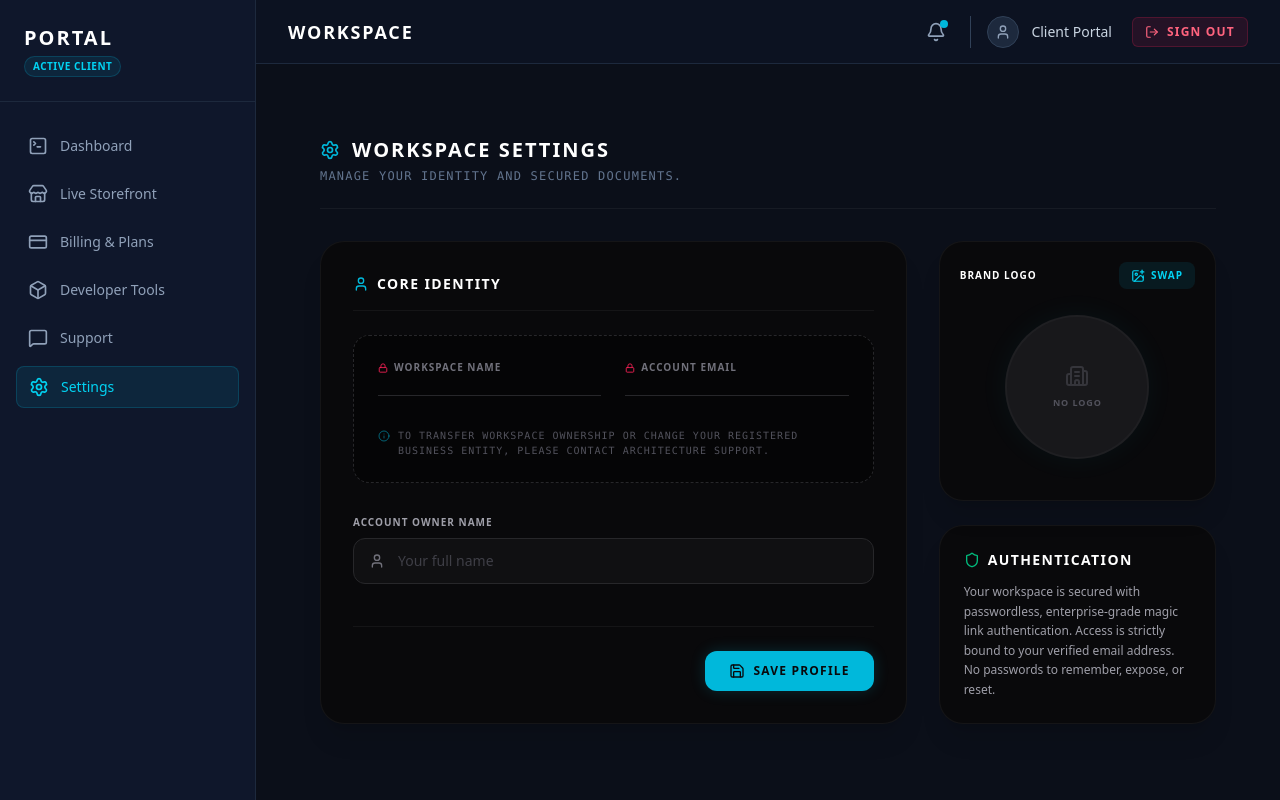
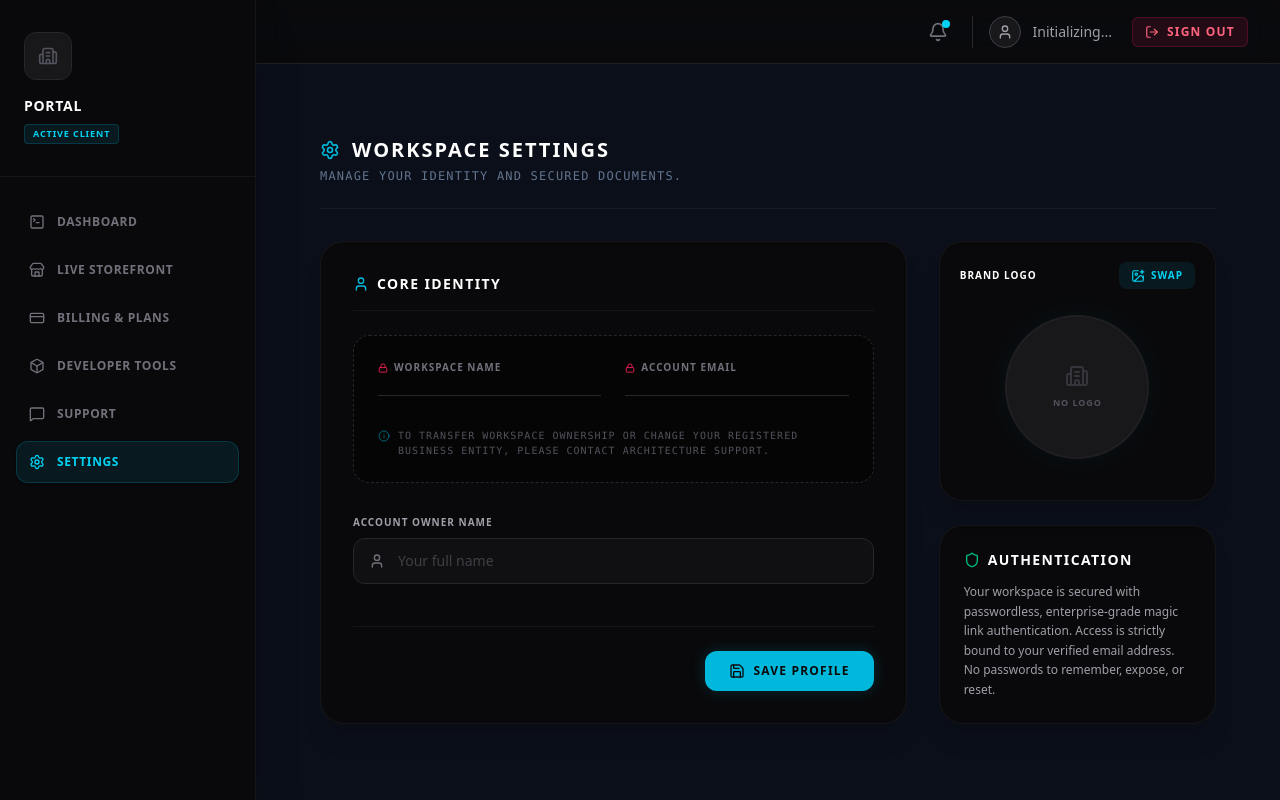
Before and after one commit to cs-alt-solutions/alternative-solutions-web, a Next.js app: page /portal/1/settings in a window 1280 px wide. Built offline with nearby package versions, Linux system fonts and the light colour scheme; no server answers; the database is empty.

Commit message:
updates yay

```diff
--- a/src/components/portal/core/AppIframe.tsx
+++ b/src/components/portal/core/AppIframe.tsx
@@ -3,40 +3,43 @@
 
 import React, { useState } from 'react';
 import { Loader2, ExternalLink } from 'lucide-react';
+import { getPortalTheme } from '../core/theme'; // 🚀 Importing the Theme Engine
 
-export default function AppIframe({ url, title }: { url: string, title?: string }) {
+export default function AppIframe({ url, title, clientId }: { url: string, title?: string, clientId?: string }) {
   const [isLoading, setIsLoading] = useState(true);
 
+  // 🚀 Fetch the theme, falling back to 'client' default if no ID is passed
+  const currentTheme = getPortalTheme(clientId || '');
+
   return (
-    // CHANGED: Added max-w-6xl and mx-auto to constrain the width and center it elegantly
     <div className="relative w-full h-full min-h-[75vh] max-w-6xl mx-auto bg-black/40 border border-white/5 rounded-2xl overflow-hidden flex flex-col group shadow-2xl">
 
-      {/* Synthetic Application Header */}
-      <div className="h-10 bg-slate-900/80 border-b border-slate-800 flex items-center justify-between px-4 shrink-0 backdrop-blur-md">
+      {/* Synthetic Application Header (Upgraded to Zinc) */}
+      <div className="h-10 bg-zinc-950/80 border-b border-zinc-800/80 flex items-center justify-between px-4 shrink-0 backdrop-blur-md">
         <div className="flex gap-2">
-          <div className="w-2.5 h-2.5 rounded-full bg-slate-700" />
-          <div className="w-2.5 h-2.5 rounded-full bg-slate-700" />
-          <div className="w-2.5 h-2.5 rounded-full bg-slate-700" />
+          <div className="w-2.5 h-2.5 rounded-full bg-zinc-800" />
+          <div className="w-2.5 h-2.5 rounded-full bg-zinc-800" />
+          <div className="w-2.5 h-2.5 rounded-full bg-zinc-800" />
         </div>
-        <span className="text-[10px] font-mono text-slate-500 uppercase tracking-widest">
+        <span className="text-[10px] font-mono text-zinc-500 uppercase tracking-widest">
           {title || 'Active Prototype Session'}
         </span>
         <a
           href={url}
           target="_blank"
           rel="noreferrer"
-          className="text-slate-500 hover:text-cyan-400 transition-colors"
+          className={`text-zinc-500 ${currentTheme.hoverText} transition-colors`}
           title="Pop out into new window"
         >
           <ExternalLink size={14} />
         </a>
       </div>
 
-      {/* Loading Telemetry */}
+      {/* Loading Telemetry (Themed) */}
       {isLoading && (
         <div className="absolute inset-0 top-10 flex flex-col items-center justify-center bg-black/80 backdrop-blur-md z-10">
-          <Loader2 size={32} className="text-cyan-500 animate-spin mb-4" />
-          <span className="text-xs font-mono text-cyan-400 uppercase tracking-widest animate-pulse">
+          <Loader2 size={32} className={`${currentTheme.text} animate-spin mb-4`} />
+          <span className={`text-xs font-mono ${currentTheme.text} uppercase tracking-widest animate-pulse`}>
             Initializing Environment...
           </span>
         </div>
--- a/src/components/portal/core/PortalHeader.tsx
+++ b/src/components/portal/core/PortalHeader.tsx
@@ -1,36 +1,30 @@
-/* src/components/portal/layout/PortalHeader.tsx */
+/* src/components/portal/core/PortalHeader.tsx */
 'use client';
 
-import { useEffect, useState } from 'react';
+import { useState, useEffect } from 'react';
 import { Bell, User, LogOut } from 'lucide-react';
 import { supabase } from '@/utils/supabase';
 import { useRouter } from 'next/navigation';
+import { PORTAL_COPY } from '@/config/clients/portal';
+import { getPortalTheme } from './theme'; // 🚀 Importing the Theme Engine
 
 export default function PortalHeader({ clientId }: { clientId: string }) {
-  const [workspaceName, setWorkspaceName] = useState('Loading...');
   const [contactEmail, setContactEmail] = useState('Initializing...');
   const [isLoggingOut, setIsLoggingOut] = useState(false);
   const router = useRouter();
 
-  // Fetch the live storefront identity by immutable UUID
+  // 🚀 Fetch the dynamic theme
+  const currentTheme = getPortalTheme(clientId);
+
   useEffect(() => {
-    const fetchStorefront = async () => {
-      const { data, error } = await supabase
-        .from('storefronts')
-        .select('business_name, contact_email')
-        .eq('id', clientId)
-        .single();
-
-      if (!error && data) {
-        setWorkspaceName(data.business_name || 'My Storefront');
-        setContactEmail(data.contact_email || 'Active Client');
-      } else {
-        setWorkspaceName('Workspace');
-        setContactEmail('Client Portal');
+    const fetchUser = async () => {
+      const { data: { user } } = await supabase.auth.getUser();
+      if (user && user.email) {
+        setContactEmail(user.email);
       }
     };
-    fetchStorefront();
-  }, [clientId]);
+    fetchUser();
+  }, []);
 
   const handleSignOut = async () => {
     setIsLoggingOut(true);
@@ -39,23 +33,22 @@ export default function PortalHeader({ clientId }: { clientId: string }) {
   };
 
   return (
-    <header className="h-16 bg-slate-900/50 backdrop-blur-md border-b border-slate-800 flex items-center justify-between px-8">
-      <div>
-        <h1 className="text-lg font-bold text-white uppercase tracking-widest">
-          {workspaceName}
-        </h1>
-      </div>
+    <header className="h-16 bg-zinc-950/80 backdrop-blur-md border-b border-zinc-800/80 flex items-center justify-end px-8 sticky top-0 z-30">
       <div className="flex items-center gap-4">
-        <button className="p-2 text-slate-400 hover:text-white transition-colors relative">
+
+        {/* Notifications */}
+        <button className={`p-2 text-zinc-500 ${currentTheme.hoverText} transition-colors relative`}>
           <Bell className="w-5 h-5" />
-          <span className="absolute top-1.5 right-1.5 w-2 h-2 bg-cyan-500 rounded-full"></span>
+          {/* 🚀 Using bg-current to dynamically inherit the text color for the background! */}
+          <span className={`absolute top-1.5 right-1.5 w-2 h-2 rounded-full ${currentTheme.text} bg-current shadow-sm`}></span>
         </button>
 
-        <div className="flex items-center gap-3 pl-4 border-l border-slate-700">
-          <div className="w-8 h-8 rounded-full bg-slate-800 flex items-center justify-center border border-slate-700">
-            <User className="w-4 h-4 text-slate-400" />
+        {/* User Profile & Logout */}
+        <div className="flex items-center gap-3 pl-4 border-l border-zinc-800">
+          <div className="w-8 h-8 rounded-full bg-zinc-900 flex items-center justify-center border border-zinc-700">
+            <User className="w-4 h-4 text-zinc-400" />
           </div>
-          <span className="text-sm font-medium text-slate-300 mr-2 truncate max-w-37.5">
+          <span className="text-sm font-medium text-zinc-400 mr-2 hidden md:block">
             {contactEmail}
           </span>
 
@@ -65,9 +58,10 @@ export default function PortalHeader({ clientId }: { clientId: string }) {
             className="flex items-center gap-2 px-3 py-1.5 bg-rose-500/10 text-rose-400 border border-rose-500/20 hover:bg-rose-500/20 rounded-md text-xs font-bold uppercase tracking-widest transition-all cursor-pointer disabled:opacity-50"
           >
             <LogOut size={14} />
-            {isLoggingOut ? 'SIGNING OUT...' : 'SIGN OUT'}
+            {isLoggingOut ? PORTAL_COPY.header.signingOut : PORTAL_COPY.header.signOut}
           </button>
         </div>
+
       </div>
     </header>
   );
--- a/src/components/portal/core/PortalSidebar.tsx
+++ b/src/components/portal/core/PortalSidebar.tsx
@@ -2,75 +2,53 @@
 'use client';
 
 import { useState, useEffect } from 'react';
-import { FileUp, Box, Settings, MessageSquare, TerminalSquare, Menu, X, ArrowLeft, Store, CreditCard } from 'lucide-react';
+import { Box, Settings, MessageSquare, TerminalSquare, Menu, X, ArrowLeft, Store, CreditCard, Building2 } from 'lucide-react';
 import Link from 'next/link';
 import { usePathname } from 'next/navigation';
 import { supabase } from '@/utils/supabase';
-
-// 1. Define our visual themes
-const THEMES = {
-  client: {
-    badge: 'ACTIVE CLIENT',
-    bg: 'bg-cyan-500/10',
-    text: 'text-cyan-400',
-    border: 'border-cyan-500/20',
-    hoverText: 'hover:text-cyan-400',
-  },
-  beta: {
-    badge: 'BETA PARTNER',
-    bg: 'bg-purple-500/10',
-    text: 'text-purple-400',
-    border: 'border-purple-500/20',
-    hoverText: 'hover:text-purple-400',
-  },
-  internal: {
-    badge: 'INTERNAL STAFF',
-    bg: 'bg-emerald-500/10',
-    text: 'text-emerald-400',
-    border: 'border-emerald-500/20',
-    hoverText: 'hover:text-emerald-400',
-  }
-};
+import { PORTAL_COPY } from '@/config/clients/portal';
+import { getPortalTheme } from './theme'; // 🚀 Importing your new Design System!
 
 export default function PortalSidebar({ clientId }: { clientId: string }) {
   const pathname = usePathname();
   const [isOpen, setIsOpen] = useState(false);
   const [showSwitchWorkspace, setShowSwitchWorkspace] = useState(false);
 
-  // Check if they have multiple workspaces so we can hide/show the Switch button
+  const [brandData, setBrandData] = useState<{ logo: string | null, name: string }>({ logo: null, name: PORTAL_COPY.sidebar.title });
+
+  // 🚀 One line of code grabs all the correct colors!
+  const currentTheme = getPortalTheme(clientId);
+
   useEffect(() => {
-    const checkWorkspaceCount = async () => {
+    const initSidebar = async () => {
       const { data: { user } } = await supabase.auth.getUser();
-      if (!user || !user.email) return;
+      if (user && user.email) {
+        const { data: workspaces } = await supabase
+          .from('storefronts')
+          .select('status, is_template')
+          .eq('contact_email', user.email);
 
-      const { data } = await supabase
+        const activeCount = workspaces?.filter(s => (s.status === 'ACTIVE' || s.status === 'LIVE') && !s.is_template).length || 0;
+        if (activeCount > 1) setShowSwitchWorkspace(true);
+      }
+
+      const { data: store } = await supabase
         .from('storefronts')
-        .select('status, is_template')
-        .eq('contact_email', user.email);
+        .select('business_name, brand_logo')
+        .eq('id', clientId)
+        .single();
 
-      // Count only active/live ones that aren't prototypes
-      const activeCount = data?.filter(s => (s.status === 'ACTIVE' || s.status === 'LIVE') && !s.is_template).length || 0;
-
-      if (activeCount > 1) {
-        setShowSwitchWorkspace(true);
+      if (store) {
+        setBrandData({ logo: store.brand_logo, name: store.business_name || PORTAL_COPY.sidebar.title });
       }
     };
-    checkWorkspaceCount();
-  }, []);
+    initSidebar();
+  }, [clientId]);
 
-  // 2. Temporarily hardcode the logic to determine the tier
-  let tier: 'client' | 'beta' | 'internal' = 'client';
-  if (clientId === 'luckystrike') tier = 'beta';
-  if (clientId === 'division') tier = 'internal';
-
-  const currentTheme = THEMES[tier];
-
-  // 3. The Upgraded Navigation Array
   const navItems = [
     { name: 'Dashboard', icon: TerminalSquare, href: `/portal/${clientId}` },
     { name: 'Live Storefront', icon: Store, href: `/portal/${clientId}/storefront` },
     { name: 'Billing & Plans', icon: CreditCard, href: `/portal/${clientId}/billing` },
-    // 🚀 Removed Secure Transfer from the sidebar
     { name: 'Developer Tools', icon: Box, href: `/portal/${clientId}/prototypes` },
     { name: 'Support', icon: MessageSquare, href: `/portal/${clientId}/support` },
     { name: 'Settings', icon: Settings, href: `/portal/${clientId}/settings` },
@@ -78,40 +56,41 @@ export default function PortalSidebar({ clientId }: { clientId: string }) {
 
   return (
     <>
-      {/* Mobile Toggle Button */}
       <button
-        className="lg:hidden fixed top-3 left-4 z-50 p-2 bg-slate-900 border border-slate-700 rounded-lg text-slate-300 hover:text-white transition-colors"
+        className="lg:hidden fixed top-3 left-4 z-50 p-2 bg-zinc-900 border border-zinc-800 rounded-lg text-zinc-300 hover:text-white transition-colors"
         onClick={() => setIsOpen(!isOpen)}
-        aria-label="Toggle Menu"
       >
         {isOpen ? <X className="w-5 h-5" /> : <Menu className="w-5 h-5" />}
       </button>
 
-      {/* Mobile Backdrop Overlay */}
       {isOpen && (
-        <div
-          className="fixed inset-0 bg-black/60 backdrop-blur-sm z-30 lg:hidden"
-          onClick={() => setIsOpen(false)}
-        />
+        <div className="fixed inset-0 bg-black/60 backdrop-blur-sm z-30 lg:hidden" onClick={() => setIsOpen(false)} />
       )}
 
-      {/* Sidebar Container */}
       <div className={`
-        fixed lg:static inset-y-0 left-0 z-40 w-64 bg-slate-900 border-r border-slate-800 flex flex-col h-full
-        transform transition-transform duration-300 ease-in-out
+        fixed lg:static inset-y-0 left-0 z-40 w-64 bg-zinc-950 border-r border-white/5 flex flex-col h-full
+        transform transition-transform duration-300 ease-in-out shadow-2xl
         ${isOpen ? 'translate-x-0' : '-translate-x-full lg:translate-x-0'}
       `}>
 
-        {/* Logo & Tier Badge Area */}
-        <div className="flex flex-col justify-center px-6 py-6 border-b border-slate-800 lg:mt-0 mt-14">
-          <span className="text-xl font-bold text-white tracking-widest mb-1">PORTAL</span>
-          <span className={`text-[10px] font-bold tracking-wider px-2 py-0.5 rounded-full w-max ${currentTheme.bg} ${currentTheme.text} border ${currentTheme.border}`}>
+        <div className="flex flex-col px-6 py-8 border-b border-white/5 lg:mt-0 mt-14">
+          <div className="w-12 h-12 rounded-xl bg-zinc-900 border border-zinc-800 flex items-center justify-center mb-4 overflow-hidden shadow-inner">
+            {brandData.logo ? (
+              <img src={brandData.logo} alt={brandData.name} className="w-full h-full object-contain p-1" />
+            ) : (
+              <Building2 size={20} className="text-zinc-600" />
+            )}
+          </div>
+          <span className="text-sm font-bold text-white tracking-wider mb-2 truncate" title={brandData.name}>
+            {brandData.name}
+          </span>
+          {/* 🚀 Using the dynamic theme below */}
+          <span className={`text-[9px] font-bold tracking-widest px-2 py-0.5 rounded border w-max ${currentTheme.bg} ${currentTheme.text} ${currentTheme.border}`}>
             {currentTheme.badge}
           </span>
         </div>
 
-        {/* Navigation Links */}
-        <nav className="flex-1 py-6 px-4 space-y-2 overflow-y-auto">
+        <nav className="flex-1 py-6 px-4 space-y-1.5 overflow-y-auto custom-scrollbar">
           {navItems.map((item) => {
             const isActive = pathname === item.href;
             return (
@@ -119,28 +98,27 @@ export default function PortalSidebar({ clientId }: { clientId: string }) {
                 key={item.name}
                 href={item.href}
                 onClick={() => setIsOpen(false)}
-                className={`flex items-center gap-3 px-3 py-2.5 rounded-lg transition-colors ${
+                className={`flex items-center gap-3 px-3 py-3 rounded-xl transition-all ${
                   isActive
-                    ? `${currentTheme.bg} ${currentTheme.text} border ${currentTheme.border}`
-                    : `text-slate-400 hover:text-white hover:bg-slate-800/50 ${currentTheme.hoverText}`
+                    ? `${currentTheme.bg} ${currentTheme.text} border ${currentTheme.border} shadow-sm`
+                    : `text-zinc-500 border border-transparent hover:text-white hover:bg-white/5`
                 }`}
               >
-                <item.icon className="w-5 h-5 shrink-0" />
-                <span className="text-sm font-medium">{item.name}</span>
+                <item.icon className="w-4 h-4 shrink-0" />
+                <span className="text-xs font-bold uppercase tracking-wider">{item.name}</span>
               </Link>
             );
           })}
         </nav>
 
-        {/* --- SMART SWITCH WORKSPACE BUTTON --- */}
         {showSwitchWorkspace && (
-          <div className="p-4 border-t border-slate-800 bg-slate-900/30">
+          <div className="p-4 border-t border-white/5 bg-black/20">
             <Link
               href="/portal"
-              className="flex items-center gap-3 px-3 py-2.5 rounded-lg text-slate-400 hover:text-white hover:bg-slate-800/50 transition-colors group"
+              className="flex items-center justify-center gap-2 px-3 py-3 w-full rounded-xl border border-zinc-800 text-zinc-400 hover:text-white hover:border-zinc-600 hover:bg-zinc-900 transition-all group"
             >
-              <ArrowLeft className="w-5 h-5 shrink-0 group-hover:-translate-x-1 transition-transform" />
-              <span className="text-sm font-medium">Switch Workspace</span>
+              <ArrowLeft className="w-4 h-4 shrink-0 group-hover:-translate-x-1 transition-transform" />
+              <span className="text-[10px] font-bold uppercase tracking-widest">{PORTAL_COPY.sidebar.switchWorkspace}</span>
             </Link>
           </div>
         )}
--- /dev/null
+++ b/src/components/portal/core/theme.ts
@@ -0,0 +1,40 @@
+/* src/components/portal/core/theme.ts */
+
+export const PORTAL_THEMES = {
+  client: {
+    badge: 'ACTIVE CLIENT',
+    bg: 'bg-cyan-500/10',
+    text: 'text-cyan-400',
+    border: 'border-cyan-500/20',
+    hoverText: 'hover:text-cyan-400',
+  },
+  beta: {
+    badge: 'BETA PARTNER',
+    bg: 'bg-amber-500/10',
+    text: 'text-amber-400',
+    border: 'border-amber-500/20',
+    hoverText: 'hover:text-amber-400',
+  },
+  internal: {
+    badge: 'INTERNAL STAFF',
+    bg: 'bg-fuchsia-500/10',
+    text: 'text-fuchsia-400',
+    border: 'border-fuchsia-500/20',
+    hoverText: 'hover:text-fuchsia-400',
+  }
+} as const;
+
+export type PortalTier = keyof typeof PORTAL_THEMES;
+
+/**
+ * Helper function to determine the user's tier based on their clientId
+ * and return the exact Tailwind classes for their theme.
+ */
+export function getPortalTheme(clientId: string) {
+  let tier: PortalTier = 'client';
+
+  if (clientId === 'luckystrike') tier = 'beta';
+  if (clientId === 'division') tier = 'internal';
+
+  return PORTAL_THEMES[tier];
+}
--- a/src/components/portal/live-storefront/tabs/MediaTab.tsx
+++ b/src/components/portal/live-storefront/tabs/MediaTab.tsx
@@ -151,7 +151,7 @@ export default function MediaTab({ storeId, formData, updateForm }: { storeId: s
 
           {/* UPLOADING STATE */}
           {isUploading && (
-            <div className="aspect-[3/4] bg-zinc-900/50 border border-dashed border-rose-500/30 rounded-2xl flex flex-col items-center justify-center animate-pulse shadow-inner">
+            <div className="aspect-3/4 bg-zinc-900/50 border border-dashed border-rose-500/30 rounded-2xl flex flex-col items-center justify-center animate-pulse shadow-inner">
               <Loader2 className="w-8 h-8 text-rose-400 animate-spin mb-3" />
               <span className="text-[10px] text-rose-400 font-bold uppercase tracking-widest">Processing Assets...</span>
             </div>
--- a/src/components/portal/settings/SettingsModule.tsx
+++ b/src/components/portal/settings/SettingsModule.tsx
@@ -151,7 +151,7 @@ export default function SettingsModule({ clientId }: { clientId: string }) {
         <div className="space-y-6">
 
           {/* BRAND LOGO CARD */}
-          <div className="bg-zinc-950 border border-white/5 rounded-3xl p-6 shadow-xl flex flex-col items-center justify-center relative min-h-[260px]">
+          <div className="bg-zinc-950 border border-white/5 rounded-3xl p-6 shadow-xl flex flex-col items-center justify-center relative min-h-65">
             <div className="absolute top-5 left-5 right-5 flex items-center justify-between">
               <span className="text-[10px] font-black text-white uppercase tracking-widest">Brand Logo</span>
               <label className={`cursor-pointer flex items-center gap-1.5 px-3 py-1.5 bg-cyan-500/10 text-cyan-400 rounded-lg hover:bg-cyan-500 hover:text-black transition-colors text-[10px] font-bold uppercase tracking-widest ${isUploading ? 'opacity-50 pointer-events-none' : ''}`}>
--- /dev/null
+++ b/src/config/clients/portal.ts
@@ -0,0 +1,12 @@
+/* src/config/clients/portal.ts */
+
+export const PORTAL_COPY = {
+  header: {
+    signOut: "SIGN OUT",
+    signingOut: "SIGNING OUT..."
+  },
+  sidebar: {
+    title: "PORTAL",
+    switchWorkspace: "Switch Workspace"
+  }
+};
```
Also changed, not shown: src/components/portal/dashboard/DashboardModule.tsx (+32 -32 lines).
